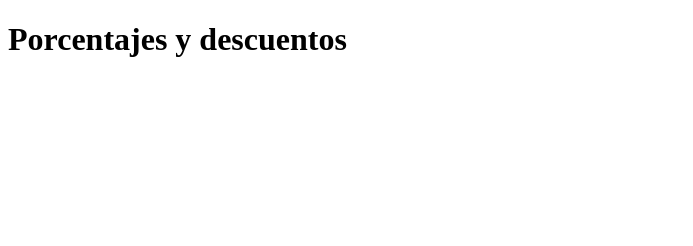
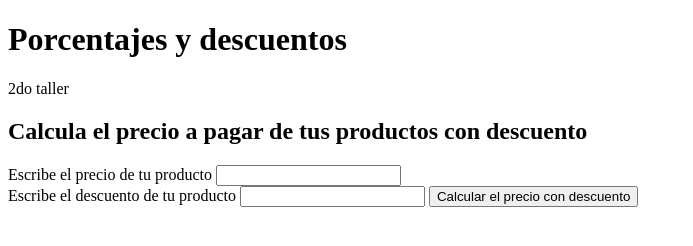
Before and after one commit to nodabolivia/curso-practico-javascript, a plain HTML site: page descuentos.html in a window 1280 px wide. Shown: the whole page, without its empty margins (0-693 px from the left). Drawn offline with Linux system fonts and the light colour scheme.

Commit message:
Modulo 2 4er paso

```diff
--- a/descuentos.html
+++ b/descuentos.html
@@ -9,8 +9,23 @@
   <body>
     <header>
       <h1>Porcentajes y descuentos</h1>
+      <p>2do taller</p>
     </header>
-    <section></section>
+    <section>
+      <h2>Calcula el precio a pagar de tus productos con descuento</h2>
+      <form>
+        <label for="price">Escribe el precio de tu producto</label>
+        <input type="number" id="price" />
+        <br />
+        <label for="discount">Escribe el descuento de tu producto</label>
+        <input type="number" id="discount" />
+        <button type="button" onClick="onClickButtonPriceDiscount()">
+          Calcular el precio con descuento
+        </button>
+
+        <p id="resultPrice"></p>
+      </form>
+    </section>
     <script src="./descuentos.js"></script>
   </body>
 </html>
--- a/descuentos.js
+++ b/descuentos.js
@@ -21,3 +21,15 @@ porcentajePrecioConDescuento: 85
 precioConDescuento: 85
 precioOriginal: 100
 } */
+function onClickButtonPriceDiscount() {
+    const inputPrice = document.getElementById("price");
+    const priceValue = inputPrice.value;
+    const inputDiscount = document.getElementById("discount");
+    const discountValue = inputDiscount.value;
+
+    const precioConDescuento = calcularPrecioConDescuento(priceValue, discountValue);
+
+    const resultP = document.getElementById("resultPrice");
+    resultP.innerText = "El precio con descuento son $" + precioConDescuento;
+
+}
```
